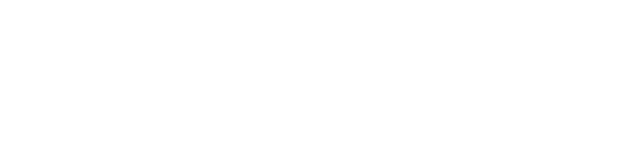
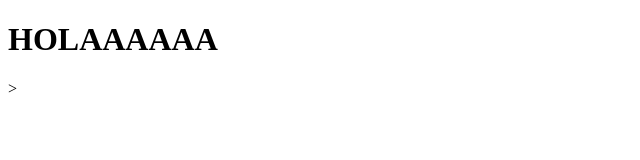
Before and after one commit to JuanPablogomes17517/Cementos_Progreso, a plain HTML site: page index.html in a window 1280 px wide. Shown: the whole page, without its empty margins (0-640 px from the left). Drawn offline with Linux system fonts and the light colour scheme.

Commit message:
SEGUNDO
sadsa

```diff
--- a/index.html
+++ b/index.html
@@ -7,6 +7,7 @@
     <title>Tituloooo</title>
 <head>
 <body>
+    <h1> HOLAAAAAA </h1>>
 
 
 </body>
```
